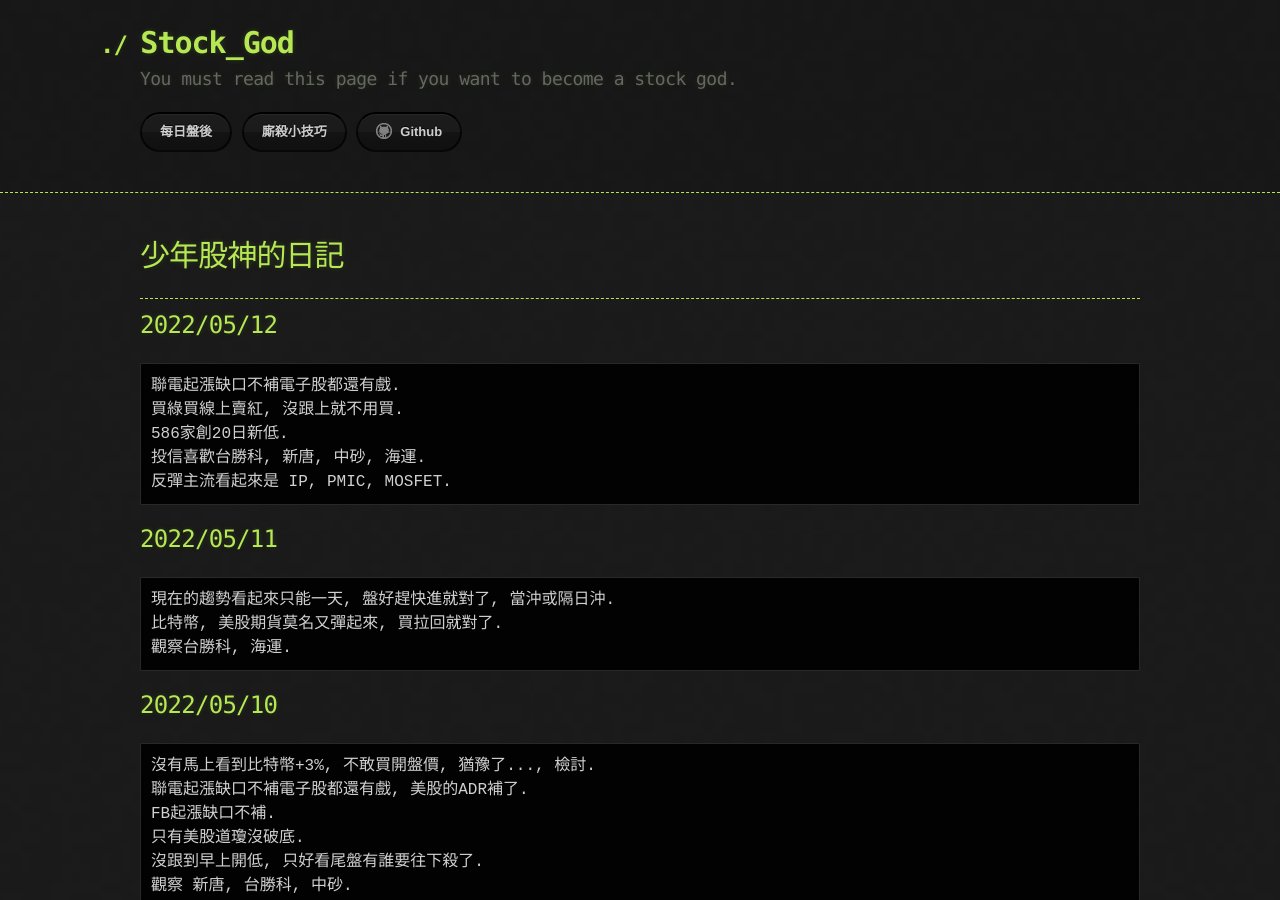
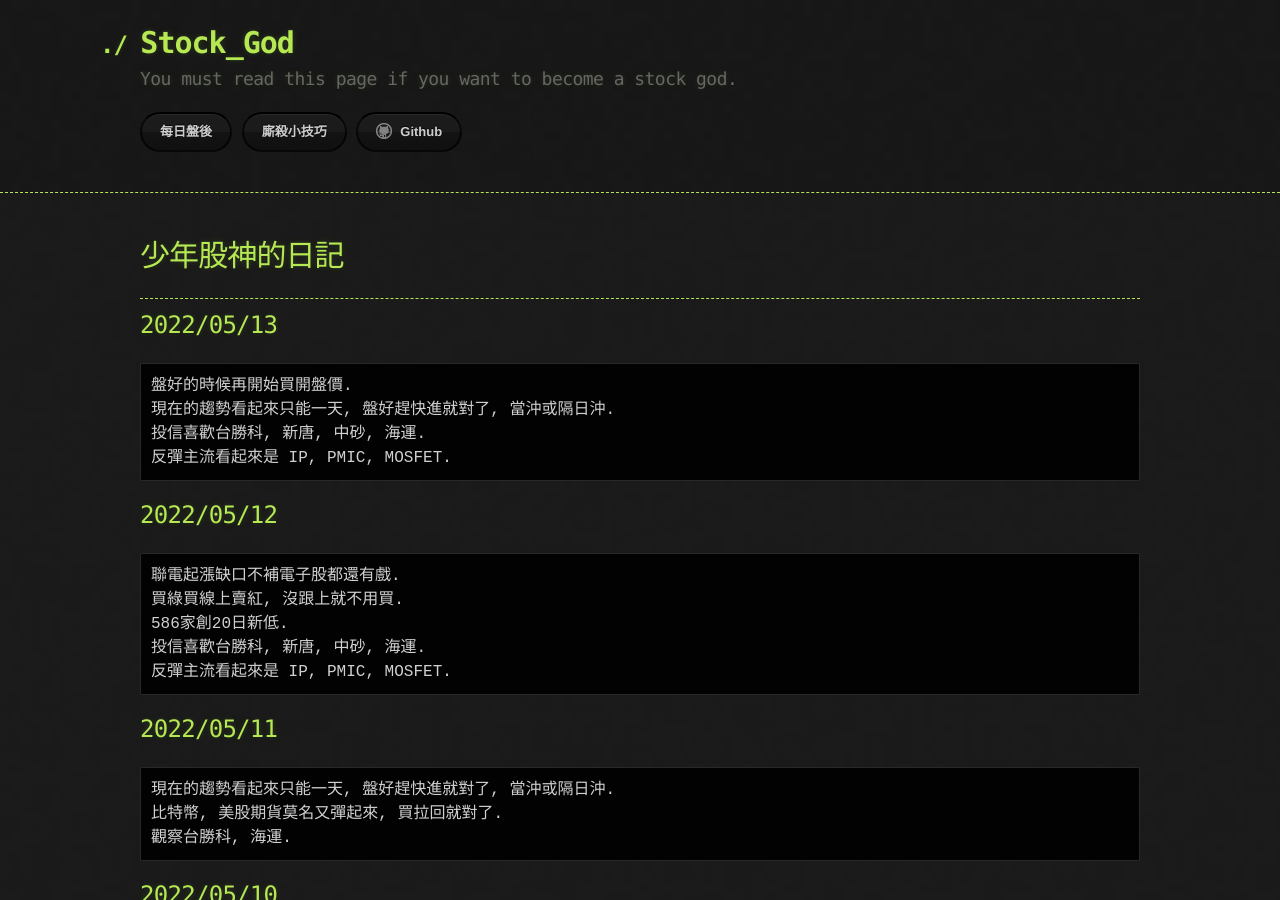
Before and after one commit to lepg5487/Stock_God, a Jekyll site: the page built from index.md, in a window 1280 px wide and 900 px high. Built offline with Jekyll 4.4.1, drawn with Linux system fonts in a browser that asks for light colours; our own code applies the rules of GitHub Pages for plain Markdown files.

Commit message:
Update index.md

````diff
--- a/index.md
+++ b/index.md
@@ -5,6 +5,14 @@ layout: testlayouts
 # 少年股神的日記
 
 ---
+
+## 2022/05/13
+```
+盤好的時候再開始買開盤價.
+現在的趨勢看起來只能一天, 盤好趕快進就對了, 當沖或隔日沖.
+投信喜歡台勝科, 新唐, 中砂, 海運.
+反彈主流看起來是 IP, PMIC, MOSFET.
+```
 
 ## 2022/05/12
 ```
````
